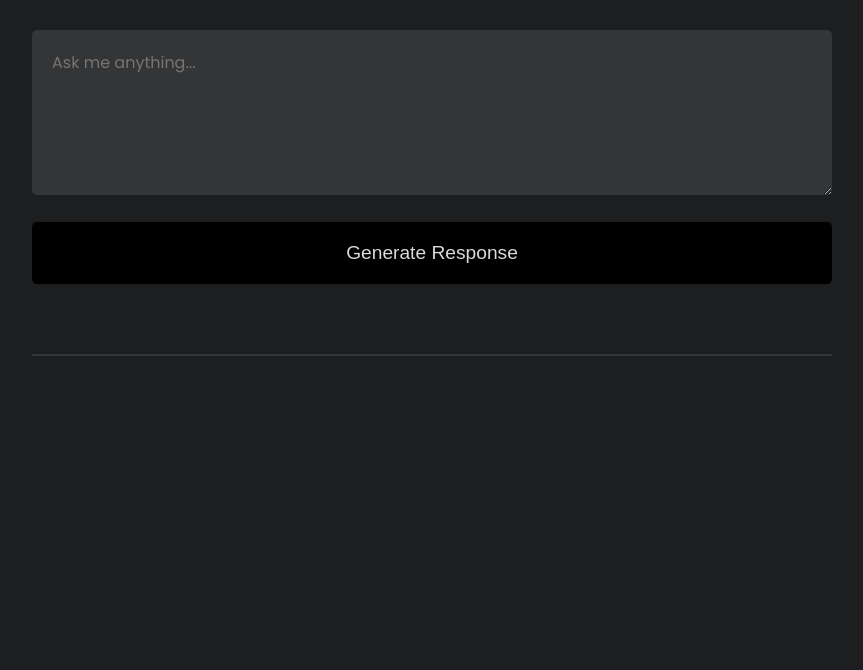
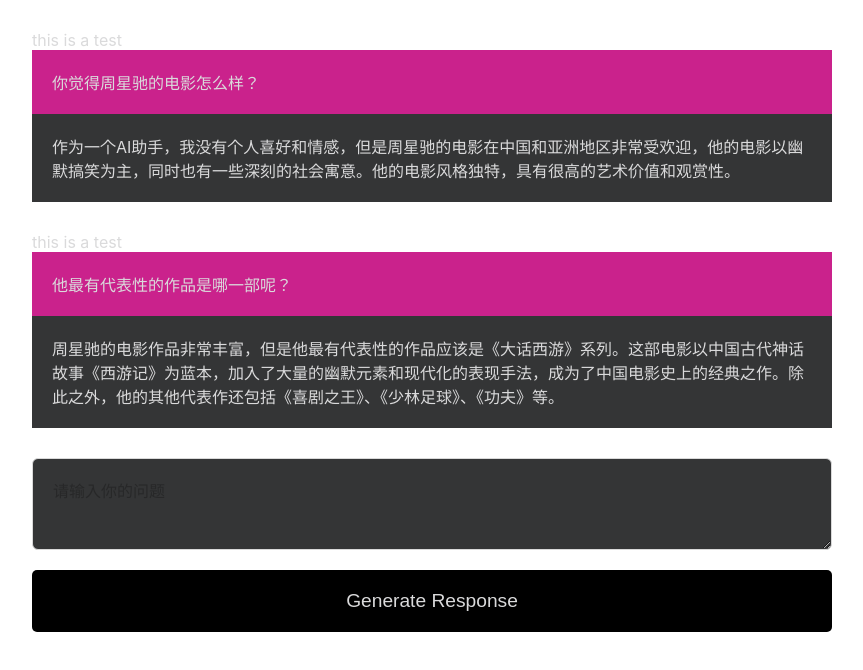
Before and after one commit to huqingl/chat-clone, a React (Create React App) app: page / in a window 1280 px wide. Shown: the top 670 px of the page, without its empty margins (208-1071 px from the left). Built offline with nearby package versions, Linux system fonts and the light colour scheme.

Commit message:
add style

```diff
--- a/package.json
+++ b/package.json
@@ -6,10 +6,12 @@
     "@testing-library/jest-dom": "^5.16.5",
     "@testing-library/react": "^13.4.0",
     "@testing-library/user-event": "^13.5.0",
+    "antd": "^5.3.2",
     "openai": "^3.2.1",
     "react": "^18.2.0",
     "react-dom": "^18.2.0",
     "react-scripts": "5.0.1",
+    "sass": "^1.59.3",
     "web-vitals": "^2.1.4"
   },
   "homepage": ".",
--- a/src/App.css
+++ b/src/App.css
@@ -1,38 +1,11 @@
-.App {
-  text-align: center;
-}
 
-.App-logo {
-  height: 40vmin;
-  pointer-events: none;
-}
 
-@media (prefers-reduced-motion: no-preference) {
-  .App-logo {
-    animation: App-logo-spin infinite 20s linear;
-  }
-}
 
-.App-header {
-  background-color: #282c34;
-  min-height: 100vh;
-  display: flex;
-  flex-direction: column;
-  align-items: center;
-  justify-content: center;
-  font-size: calc(10px + 2vmin);
-  color: white;
-}
-
-.App-link {
-  color: #61dafb;
-}
-
-@keyframes App-logo-spin {
+/* @keyframes App-logo-spin {
   from {
     transform: rotate(0deg);
   }
   to {
     transform: rotate(360deg);
   }
-}
+} */
--- a/src/App.js
+++ b/src/App.js
@@ -9,8 +9,20 @@ const App = () => {
     apiKey: process.env.REACT_APP_OPENAI_API_KEY,
   });
   const openai = new OpenAIApi(configration);
-  const [storedValues, setStoredValues] = useState([]);
-  const [storeMessages, setStoreMessages] = useState([{ role: "system", content: "I'm a helpful assistant." }]);
+  const [storedValues, setStoredValues] = useState([
+    {
+      question: "你觉得周星驰的电影怎么样？",
+      answer:
+        "作为一个AI助手，我没有个人喜好和情感，但是周星驰的电影在中国和亚洲地区非常受欢迎，他的电影以幽默搞笑为主，同时也有一些深刻的社会寓意。他的电影风格独特，具有很高的艺术价值和观赏性。",
+    },
+    {
+      question: "他最有代表性的作品是哪一部呢？",
+      answer: "周星驰的电影作品非常丰富，但是他最有代表性的作品应该是《大话西游》系列。这部电影以中国古代神话故事《西游记》为蓝本，加入了大量的幽默元素和现代化的表现手法，成为了中国电影史上的经典之作。除此之外，他的其他代表作还包括《喜剧之王》、《少林足球》、《功夫》等。",
+    },
+  ]);
+  const [storeMessages, setStoreMessages] = useState([
+    { role: "system", content: "I'm a helpful assistant." },
+  ]);
   const generateResponse = async (newQuestion, setNewQuestion) => {
     const options = {
       model: "gpt-3.5-turbo",
@@ -23,29 +35,29 @@ const App = () => {
     //将文本question变为对象
     const comleteQuestion = { role: "user", content: newQuestion };
     //将新提问加入到messages数组里
-    const newMessages = [...storeMessages, comleteQuestion]
+    const newMessages = [...storeMessages, comleteQuestion];
     setStoreMessages(newMessages);
     //提交到API的参数，加入了messages key
     const comleteOptions = { ...options, messages: newMessages };
 
-    const response = await openai.createChatCompletion(comleteOptions)
+    // const response = await openai.createChatCompletion(comleteOptions)
 
-    if (response.data.choices) {
-      setStoredValues([
-        ...storedValues,
-        {
-          qustion: newQuestion,
-          answer: response.data.choices[0].message.content,
-        },
-      ]);
-      setStoreMessages([...storeMessages, response.data.choices[0].message]);
-      setNewQuestion("");
-    }
+    // if (response.data.choices) {
+    //   setStoredValues([
+    //     ...storedValues,
+    //     {
+    //       question: newQuestion,
+    //       answer: response.data.choices[0].message.content,
+    //     },
+    //   ]);
+    //   setStoreMessages([response.data.choices[0].message]);
+    //   setNewQuestion("");
+    // }
   };
   return (
     <div className="App">
+      <AnswerSection storedValues={storedValues} />
       <FormSection generateResponse={generateResponse} />
-      <AnswerSection storedValues={storedValues} />
     </div>
   );
 };
--- a/src/components/AnswerSection.jsx
+++ b/src/components/AnswerSection.jsx
@@ -1,7 +1,6 @@
 const AnswerSection = ({ storedValues }) => {
   return (
     <>
-      <hr className="hr-line" />
       <div className="answer-container">
         {storedValues.map((value, index) => {
           return (
--- a/src/components/FormSection.jsx
+++ b/src/components/FormSection.jsx
@@ -1,22 +1,25 @@
 import { useState } from "react";
-
-
-const FormSection = ({generateResponse}) => {
-    const [newQuestion,setNewQuestion] = useState('')
+import { Input } from "antd";
+const { TextArea } = Input;
+const FormSection = ({ generateResponse }) => {
+  const [newQuestion, setNewQuestion] = useState("");
   return (
     <div className="form-section">
-            <textarea
-                rows="5"
+      <TextArea
+        rows={2}
         className="form-control"
-                placeholder="Ask me anything..."
+        placeholder="请输入你的问题"
         value={newQuestion}
-                onChange={(e)=>setNewQuestion(e.target.value)}
-            ></textarea>
-            <button className="btn" onClick={()=>generateResponse(newQuestion,setNewQuestion)}>
+        onChange={(e) => setNewQuestion(e.target.value)}
+      />
+      <button
+        className="btn"
+        onClick={() => generateResponse(newQuestion, setNewQuestion)}
+      >
         Generate Response
       </button>
     </div>
-    )
-}
+  );
+};
 
 export default FormSection;
--- a/src/index.css
+++ b/src/index.css
@@ -7,8 +7,8 @@
 }
 
 body {
-  font-family: 'Poppins', sans-serif;
-  background: #1D1E20;
+  font-family: -apple-system,BlinkMacSystemFont,'Segoe UI',Roboto,'Helvetica Neue',Arial,'Noto Sans',sans-serif,'Apple Color Emoji','Segoe UI Emoji','Segoe UI Symbol','Noto Color Emoji';
+  background-color: rgba(247,247,248,var(--tw-bg-opacity));
   color: #DADADB;
   max-width: 800px;
   margin: 0 auto;
```
Also changed, not shown: 1 other file (tests, documents, lock files or other folders). Lines whose indentation alone changed are shown as unchanged.
